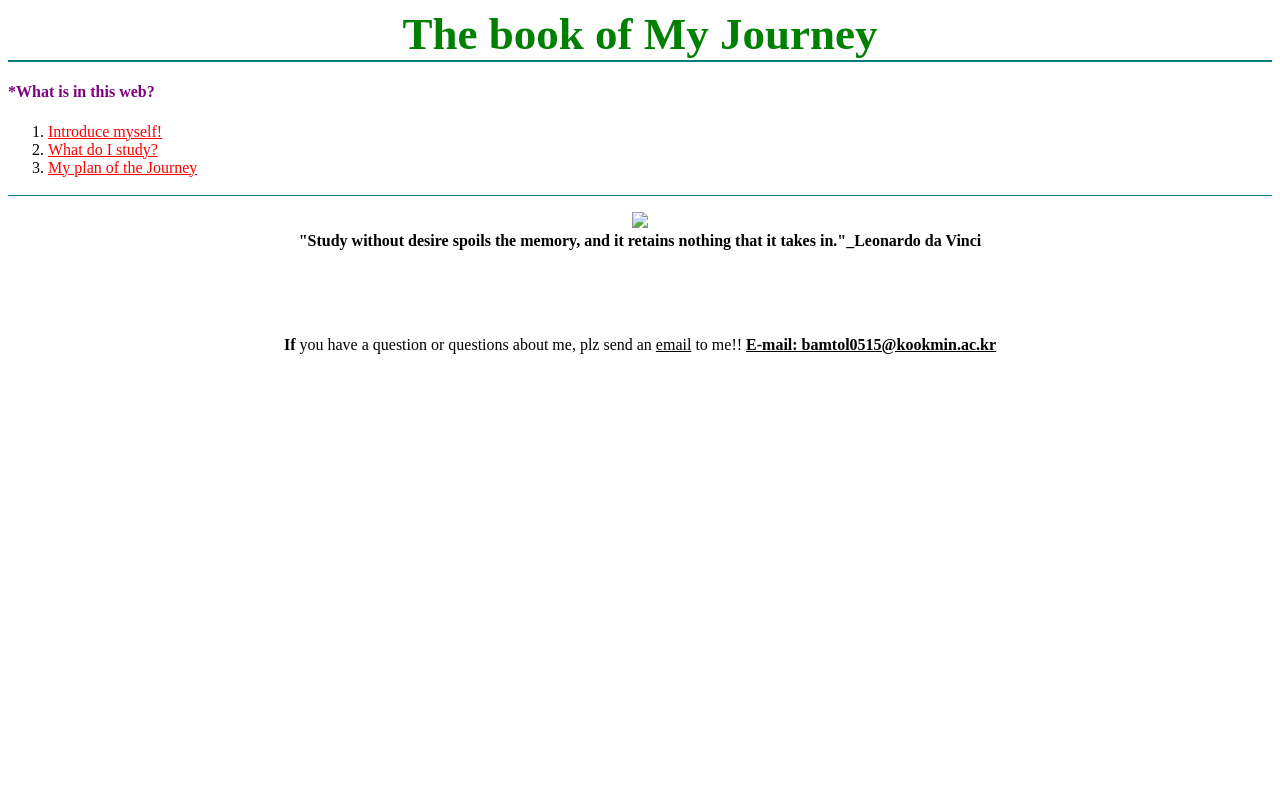
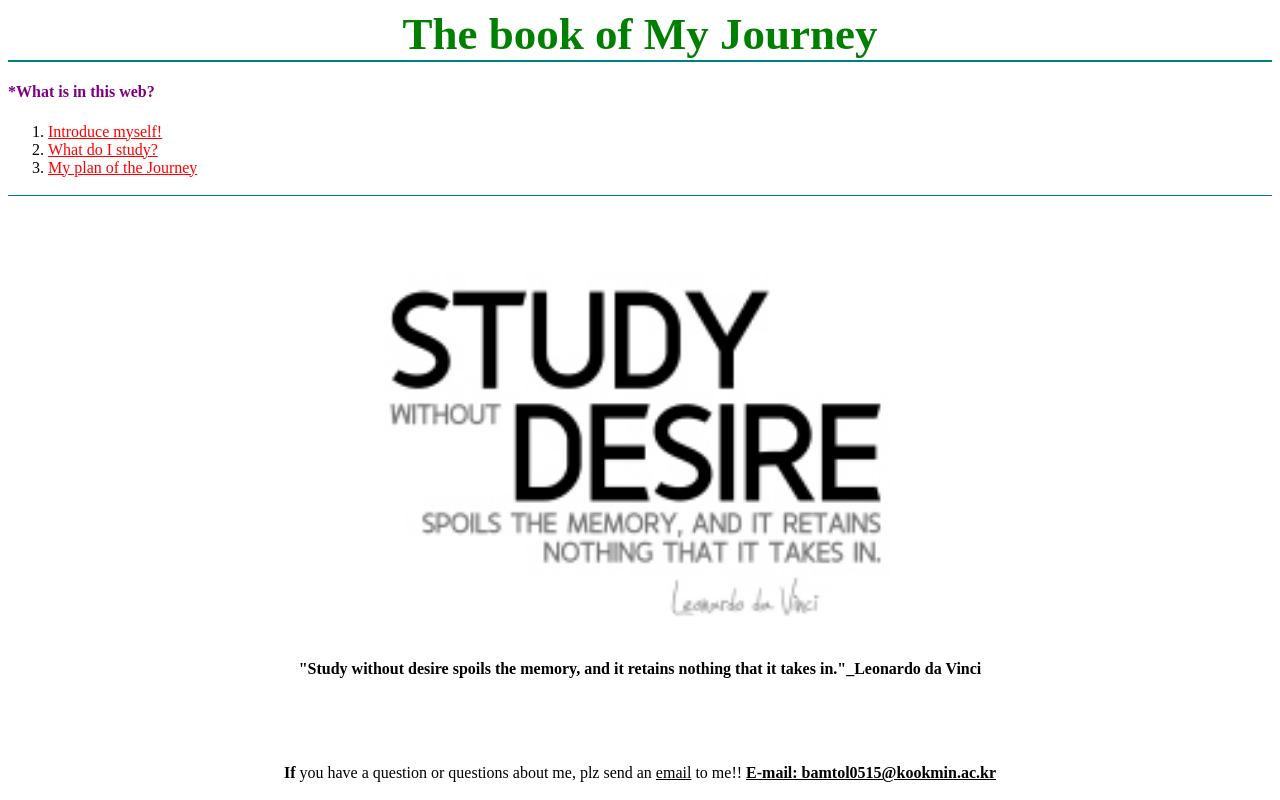
Before and after one commit to bamtol0515/ME, a plain HTML site: page index.html in a window 1280 px wide. Drawn offline with Linux system fonts and the light colour scheme.

Commit message:
Update index.html

```diff
--- a/index.html
+++ b/index.html
@@ -39,7 +39,7 @@
             <li><a href="3.html">My plan of the Journey</li></a>
             <br>
         </ol>
-        <p align="middle"><img src="da Vinci.png" width="50%"><br>
+        <p align="middle"><img src="Leoquote.png" width="50%"><br>
            <strong>"Study without desire spoils the memory, and it retains nothing that it takes in."_Leonardo da Vinci</strong></p>
            <br><br><br>
         <p align="middle">
```
